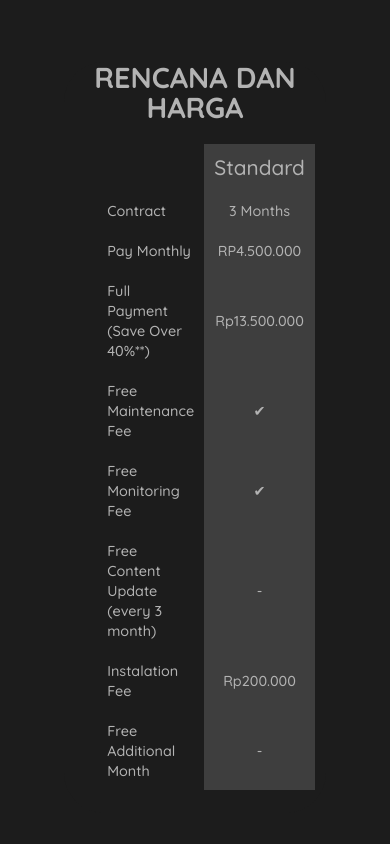
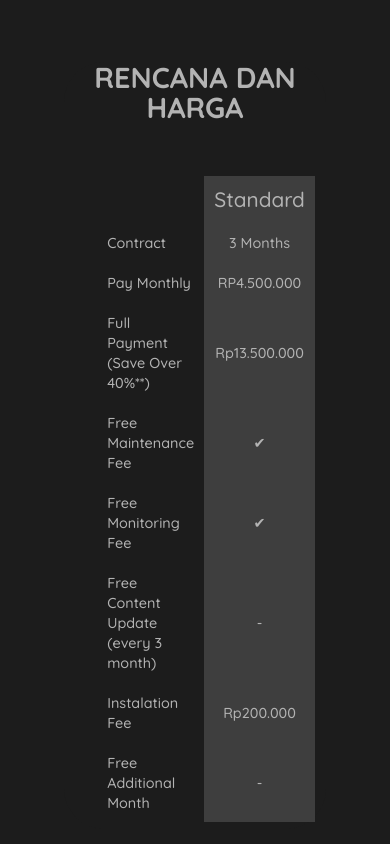
Before and after one commit to grosirone-tech/g1-brand-advertising-landing-page, a Next.js app: page / in a window 390 px wide. Shown: the part 2660-3504 px from the top of the page. Built offline with nearby package versions, Linux system fonts and the light colour scheme; a web font is replaced by a local one.

Commit message:
scenes plan & pricing fix margin-top

```diff
--- a/src/scenes/planPricing/table.css
+++ b/src/scenes/planPricing/table.css
@@ -12,7 +12,7 @@
     width: 100%;
     display: flex;
     justify-content: flex-start;
-    margin-top: 5em;
+    margin-top: 3em;
 }
 
 .table-container table {
@@ -59,6 +59,6 @@
 
     .table-container {
         overflow-x: auto;
-        margin: 1em 0;
+        margin-top: 3em 0;
     }
 }
```
